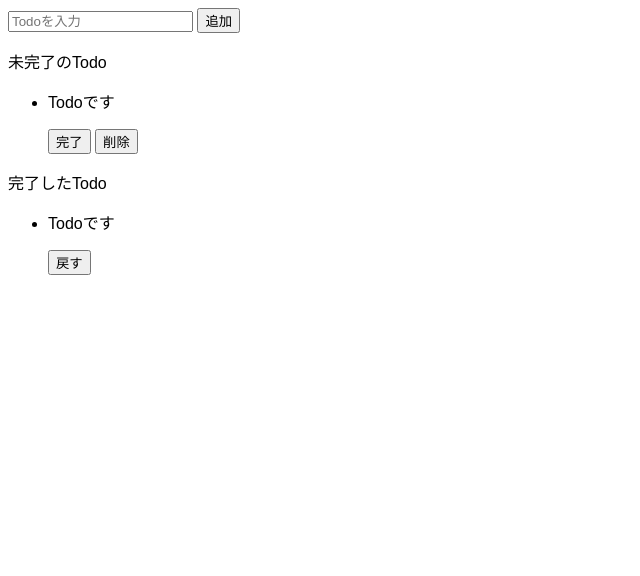
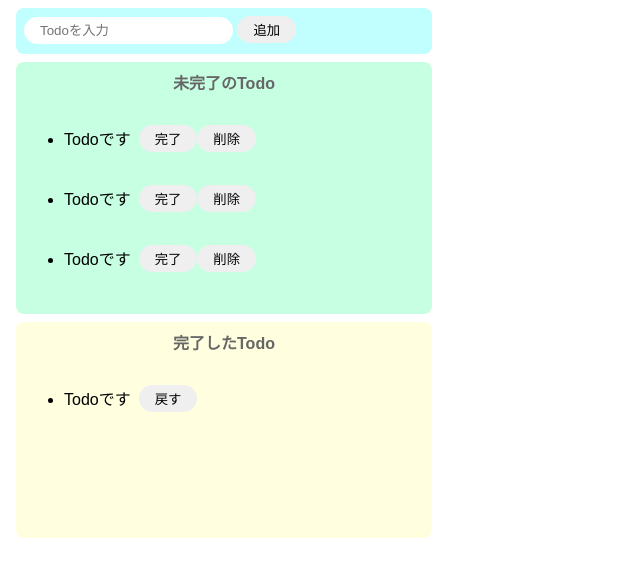
Before and after one commit to nyaafree/vanilla-todo-app, a website built with Parcel: page index.html in a window 1280 px wide. Shown: the whole page, without its empty margins (0-640 px from the left). Built offline with nearby package versions, Linux system fonts and the light colour scheme.

Commit message:
簡易的にスタイルをあてる

```diff
--- a/index.html
+++ b/index.html
@@ -6,15 +6,29 @@
   </head>
 
   <body>
-    <div>
+    <div class="input-area">
       <input type="text" placeholder="Todoを入力" />
       <button>追加</button>
     </div>
-    <div>
-      <p>未完了のTodo</p>
+    <div class="incomplete-area">
+      <p class="title">未完了のTodo</p>
       <ul>
         <li>
-          <div>
+          <div class="list-row">
+            <p>Todoです</p>
+            <button>完了</button>
+            <button>削除</button>
+          </div>
+        </li>
+        <li>
+          <div class="list-row">
+            <p>Todoです</p>
+            <button>完了</button>
+            <button>削除</button>
+          </div>
+        </li>
+        <li>
+          <div class="list-row">
             <p>Todoです</p>
             <button>完了</button>
             <button>削除</button>
@@ -22,11 +36,11 @@
         </li>
       </ul>
     </div>
-    <div>
-      <p>完了したTodo</p>
+    <div class="complete-area">
+      <p class="title">完了したTodo</p>
       <ul>
         <li>
-          <div>
+          <div class="list-row">
             <p>Todoです</p>
             <button>戻す</button>
           </div>
--- a/src/styles.css
+++ b/src/styles.css
@@ -1,3 +1,66 @@
 body {
   font-family: sans-serif;
 }
+
+.input-area {
+  background-color: #c1ffff;
+  width: 400px;
+  height: 30px;
+  padding: 8px;
+  margin: 8px;
+  border-radius: 8px;
+}
+
+input {
+  border-radius: 16px;
+  border: none;
+  padding: 6px 16px;
+  outline: none;
+}
+
+button {
+  border-radius: 16px;
+  border: none;
+  padding: 4px 16px;
+}
+
+button:hover {
+  background-color: #ff7fff;
+  color: #fff;
+  cursor: pointer;
+}
+
+.incomplete-area {
+  background-color: #c6ffe2;
+  width: 400px;
+  min-height: 200px;
+  padding: 8px;
+  margin: 8px;
+  border-radius: 8px;
+}
+
+.complete-area {
+  background-color: #ffffe0;
+  width: 400px;
+  min-height: 200px;
+  padding: 8px;
+  margin: 8px;
+  border-radius: 8px;
+}
+
+.title {
+  text-align: center;
+  margin-top: 0;
+  font-weight: bold;
+  color: #666;
+}
+
+.list-row {
+  display: flex;
+  align-items: center;
+  padding-bottom: 4px;
+}
+
+.list-row p {
+  margin-right: 8px;
+}
```
